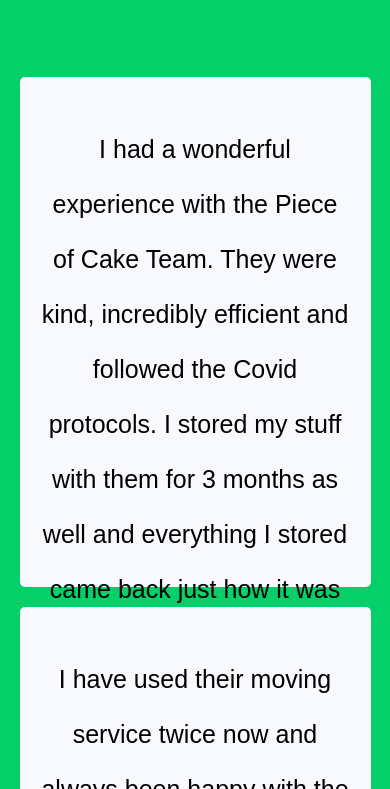
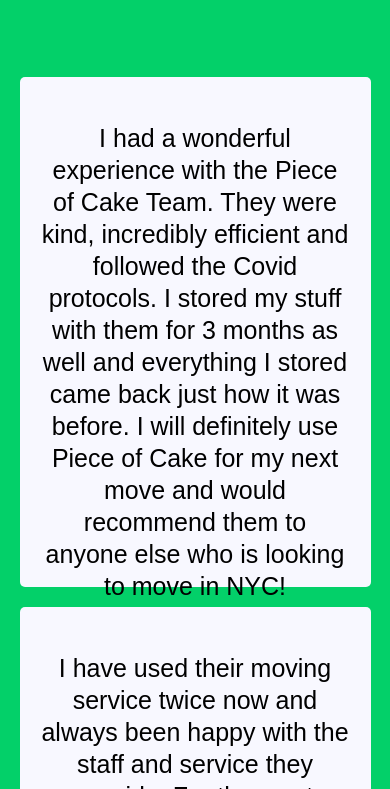
Before and after one commit to pro249/TEZTEZ, a plain HTML site: page index.html in a window 390 px wide. Shown: the part 4535-5324 px from the top of the page. Drawn offline with Linux system fonts and the light colour scheme.

Commit message:
Update index.css

```diff
--- a/index.css
+++ b/index.css
@@ -334,7 +334,7 @@ nav p{
         border-radius: 5px;
         background-color: ghostwhite;
         padding: 20px;
-        line-height: 55px;
+        line-height: 32px;
         color: black;
     }
 }
```
